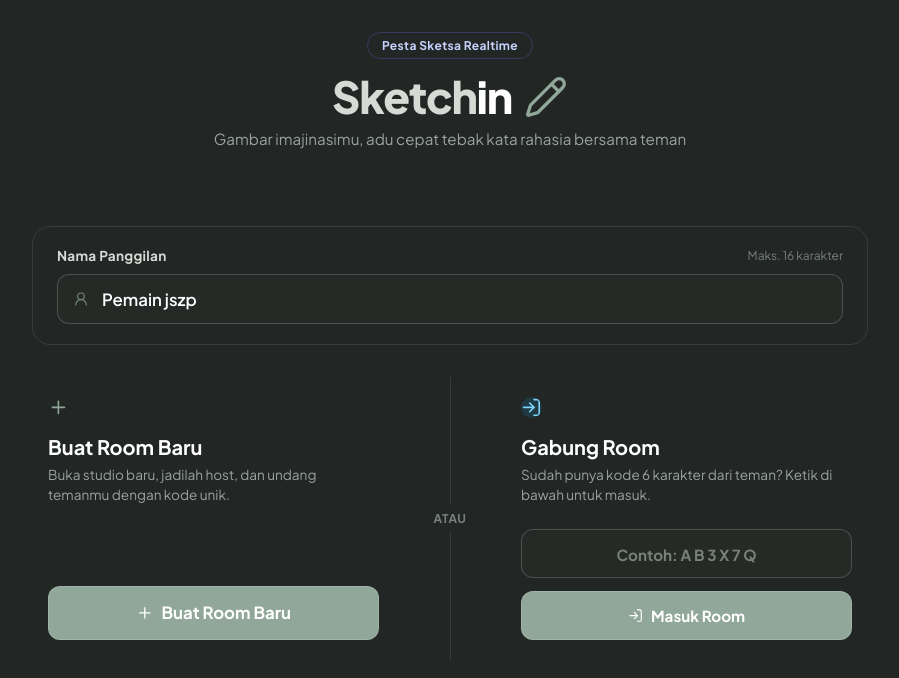
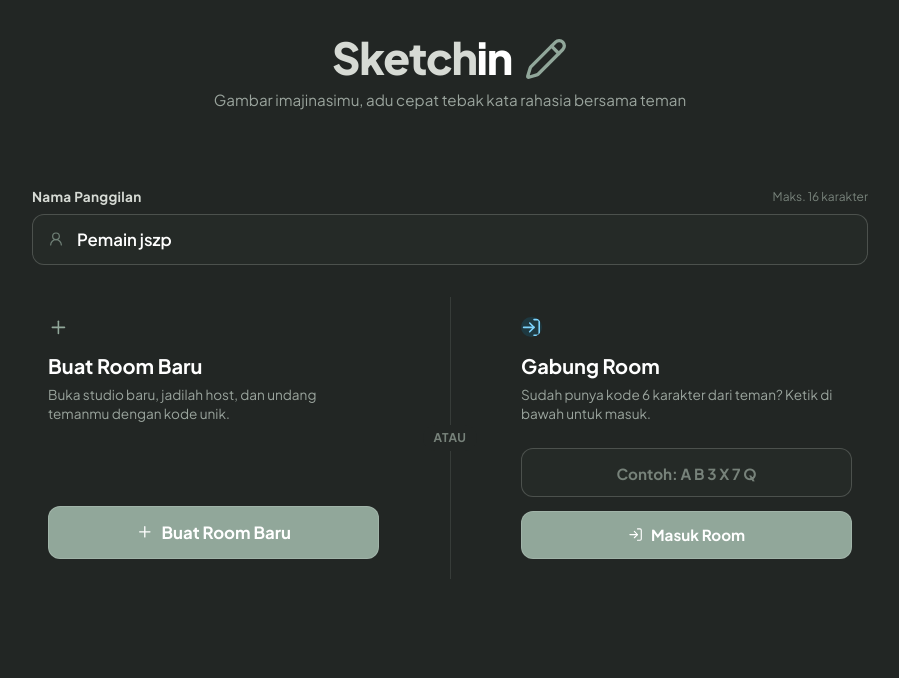
Before and after one commit to aurelyte/game-Jejaring, a website built with Vite: page index.html in a window 1280 px wide. Shown: the whole page, without its empty margins (190-1089 px from the left). Built offline with nearby package versions, Linux system fonts and the light colour scheme; no server answers.

Commit message:
sketchin: remove studio badge and flatten name input container
Remove the "Pesta Sketsa Realtime" studio header badge from the landing
markup to simplify the header presentation.

Strip the outer box/container styling on .name-block (borders, card
background, and padding) so the label, hint, and surrounding section
blend directly into the page background in a completely flat style,
keeping the nickname input field itself as the only bordered container
while preserving all layout, spacing, and typography rules.

Signed-off-by: aurelyte <rc2277084@gmail.com>

```diff
--- a/index.html
+++ b/index.html
@@ -26,10 +26,6 @@
     <div id="app">
       <!-- Header Studio Branding -->
       <header class="studio-header">
-        <div class="studio-badge">
-          <span class="studio-badge-dot"></span>
-          <span class="studio-badge-text">Pesta Sketsa Realtime</span>
-        </div>
         <h1 class="studio-title">
           <span class="title-accent">Sketch</span>in
           <i data-lucide="pencil" class="ui-icon title-icon" aria-hidden="true"></i>
--- a/src/style.css
+++ b/src/style.css
@@ -198,13 +198,14 @@ body {
   display: none;
 }
 
-/* Input Nama Pemain */
+/* Input Nama Pemain - Completely flat, blends directly into page background */
 .name-block {
   margin-bottom: 2rem;
-  background: var(--bg-surface-elevated);
-  border: 1px solid var(--border-subtle);
-  border-radius: var(--radius-lg);
-  padding: 1.25rem 1.5rem;
+  background: transparent;
+  border: none;
+  border-radius: 0;
+  box-shadow: none;
+  padding: 0;
 }
 
 .name-header-row {
@@ -261,7 +262,7 @@ body {
 
 .name-input:focus {
   border-color: var(--accent-primary);
-  box-shadow: 0 0 0 3px rgba(99, 102, 241, 0.25);
+  box-shadow: 0 0 0 2px rgba(145, 167, 154, 0.35);
   outline: none;
 }
 
```
